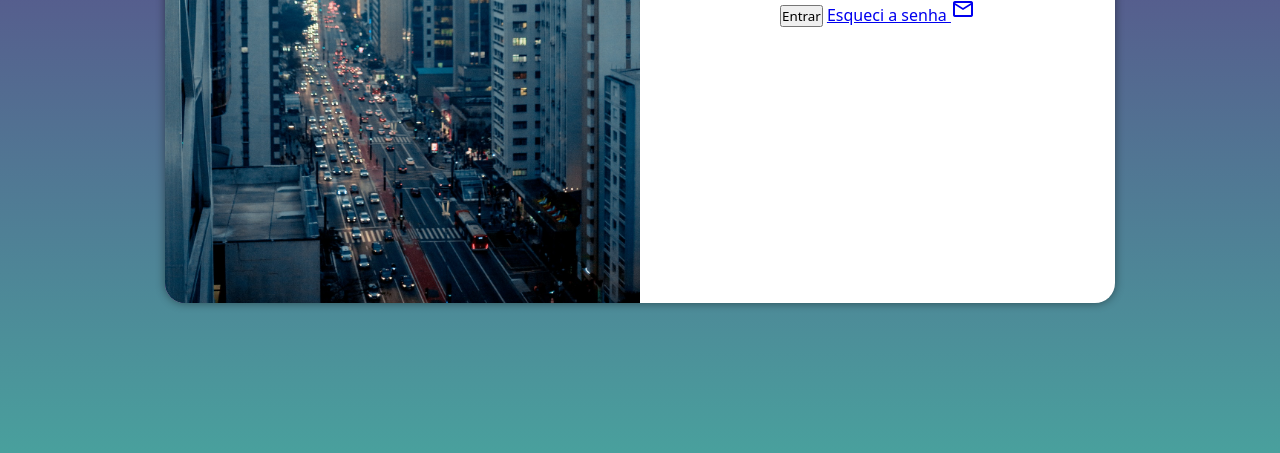
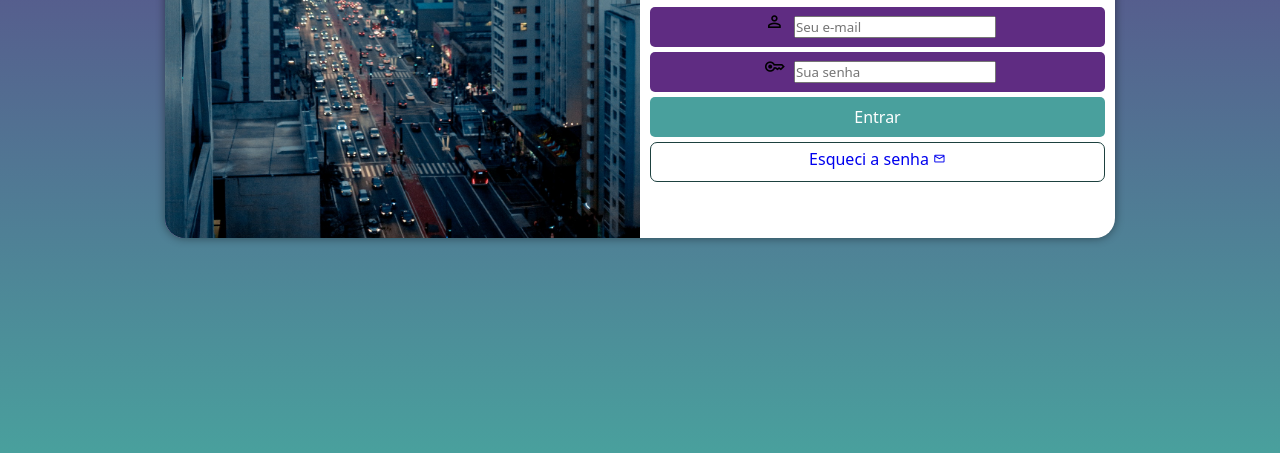
Before and after one commit to portella0803/tela_de_login_responsiva, a plain HTML site: page index.html in a window 1280 px wide. Shown: the part 347-800 px from the top of the page. Drawn offline with nearby package versions, Linux system fonts and the light colour scheme.

Commit message:
estilo_do_form

```diff
--- a/estilos/media-queries.css
+++ b/estilos/media-queries.css
@@ -7,6 +7,7 @@
 
     #login{
         width: 90vw;
+        height: 300px;
     }
 
     #imagem{
@@ -28,6 +29,7 @@
 
     #login{
         width: 950px;
+        height: 370px;
     }
 
     #imagem{
--- a/estilos/style.css
+++ b/estilos/style.css
@@ -37,7 +37,7 @@ main{
     transform: translate(-50%, -50%);
     background-color: #ffff;
     width: 250px;
-    height: 500px;
+    height: 515px;
     border-radius: 20px;
     overflow: hidden;
     box-shadow: 0px 0px 10px rgba(0, 0, 0, 0.450);
@@ -66,3 +66,62 @@ main{
 #formulario > p{
     font-size: 0.8em;
 }
+
+form > input[type=submit]{
+    display: block;
+    font-size: 1em;
+    width: 100%;
+    height: 40px;
+    background-color: #49a09d;
+    color: #ffff;
+    border: none;
+    border-radius: 5px;
+    cursor: pointer;
+}
+
+form > input[type=submit]:hover{
+    background-color: #2f6866;
+}
+
+form > a.botao{
+    display: block;
+    text-align: center;
+    font-size: 1em;
+    width: 100%;
+    height: 40px;
+    padding-top: 5px;
+    margin-top: 5px;
+    background-color: #ffff;
+    border: 1px solid #1d413f;
+    border-radius: 7px;
+    text-decoration: none;
+}
+
+.botao:hover{
+    background-color: #7bfffb;
+}
+
+.botao > span{
+    font-size: 0.8em;
+}
+
+.campo{
+    text-align: left;
+    background-color: #5f2c82;
+    display: block;
+    width: 100%;
+    height: 40px;
+    border-radius: 5px;
+    margin-top: 5px;
+    margin-bottom: 5px;
+    text-align: center;
+}
+
+.campo > label{
+    display: none;
+}
+
+.campo > span{
+    font-size: 1.3em;
+    margin: 5px;
+}
--- a/index.html
+++ b/index.html
@@ -29,7 +29,7 @@
                         <label for="isenha">Senha</label>
                     </div>
                     <input type="submit" value="Entrar">
-                    <a href="esqueci.html">
+                    <a href="esqueci.html" class="botao">
                         Esqueci a senha <span class="material-symbols-outlined">mail</span>
                     </a>
                 </form>
```
